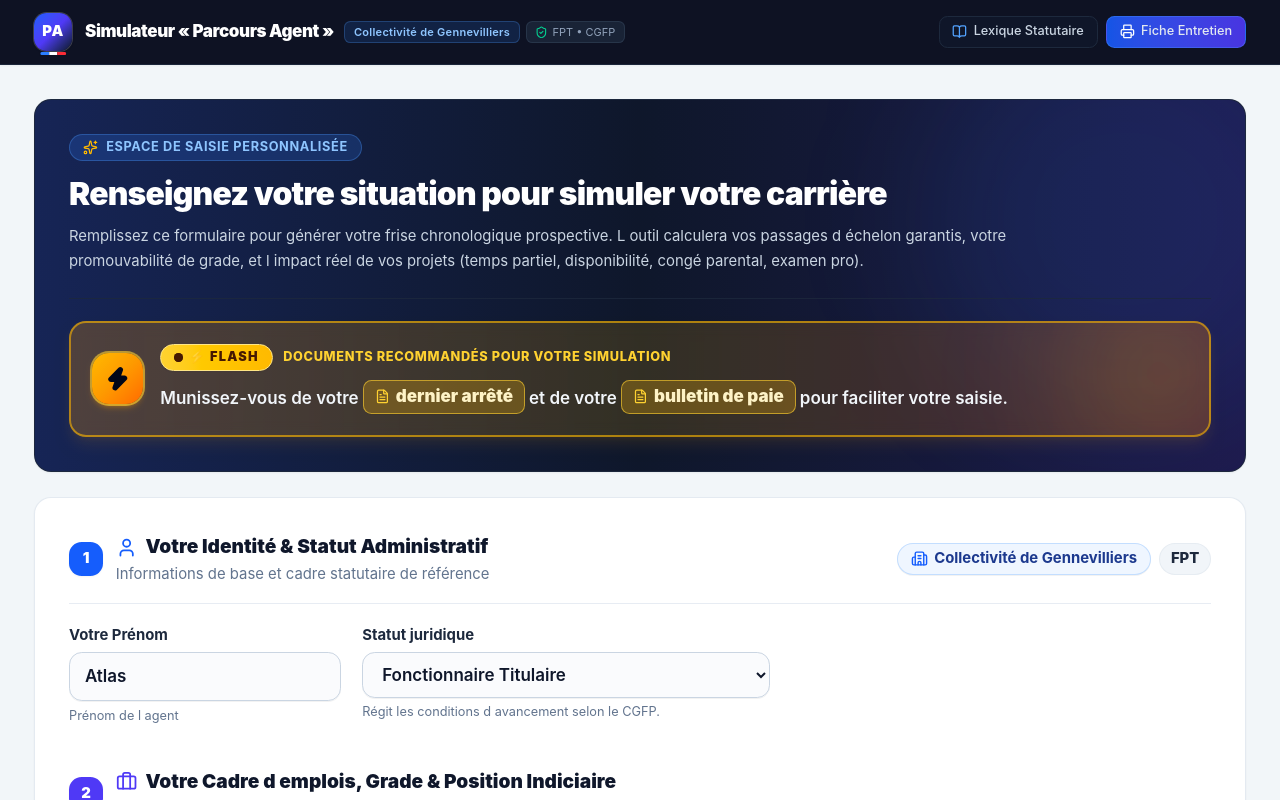
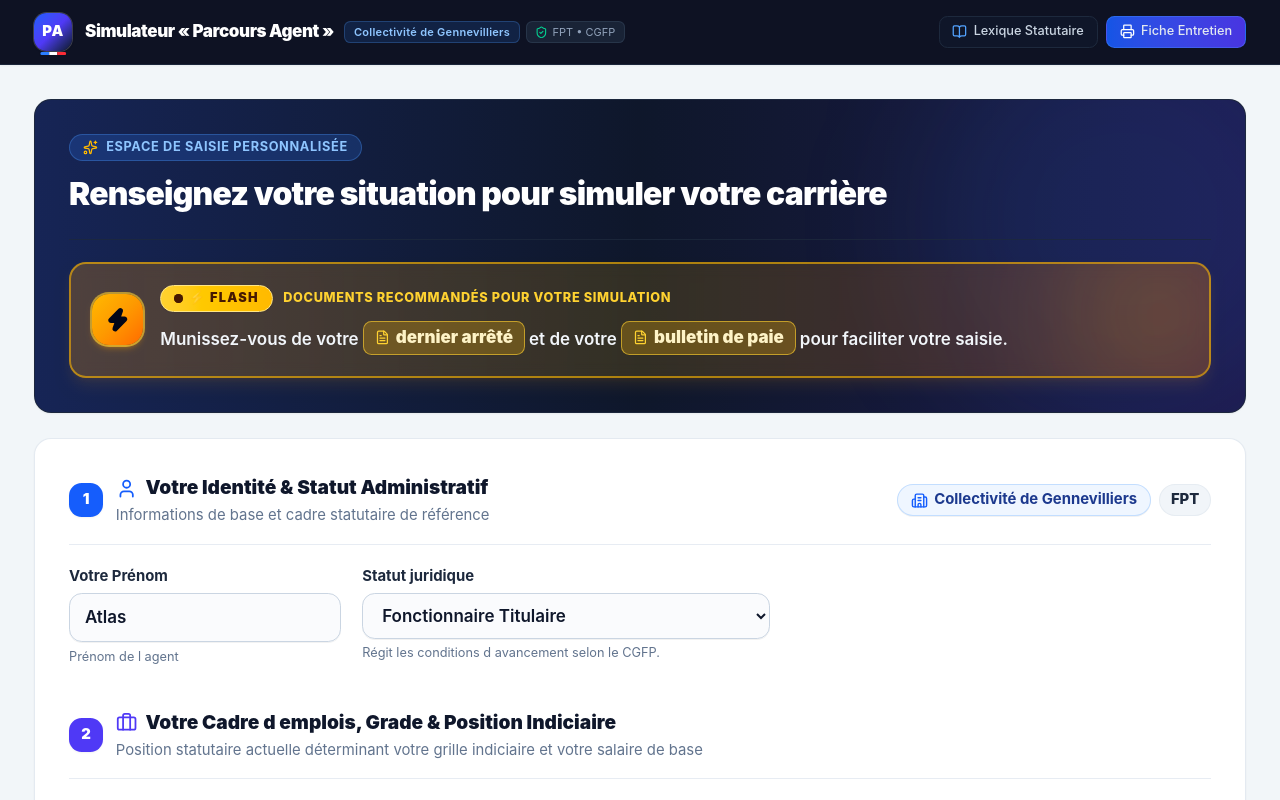
Before and after one commit to Nikkoola22/bolt, a React (Vite) app: page / in a window 1280 px wide. Shown: the top 800 px of the page. Built offline with nearby package versions, Linux system fonts and the light colour scheme.

Commit message:
style: remove descriptive paragraph under intake hero title

```diff
--- a/src/components/AgentIntakeView.tsx
+++ b/src/components/AgentIntakeView.tsx
@@ -114,9 +114,7 @@ export const AgentIntakeView: React.FC<AgentIntakeViewProps> = ({
           <h1 className="text-xl sm:text-2xl lg:text-3xl font-black tracking-tight text-white leading-tight">
             Renseignez votre situation pour simuler votre carrière
           </h1>
-          <p className="text-xs sm:text-sm text-slate-300 mt-2.5 leading-relaxed">
-            Remplissez ce formulaire pour générer votre frise chronologique prospective. L outil calculera vos passages d échelon garantis, votre promouvabilité de grade, et l impact réel de vos projets (temps partiel, disponibilité, congé parental, examen pro).
-          </p>
+
         </div>
 
         {/* Flash info : Munissez-vous de votre dernier arrêté et de votre bulletin de paie */}
```
